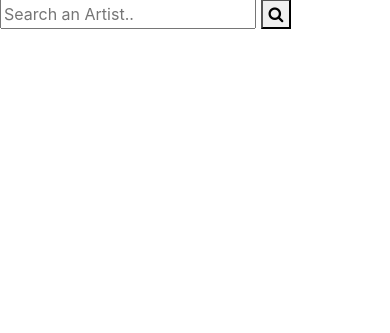
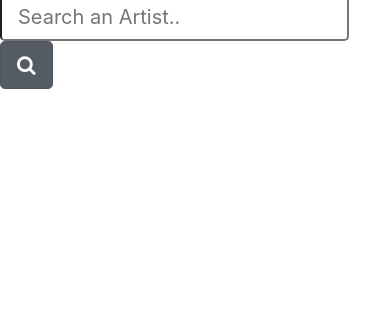
Before and after one commit to mauro-eb/Bondy-Rockero, a Flask app: page / in a window 390 px wide. Shown: the part 511-844 px from the top of the page. Run offline with Flask 2, Linux system fonts and the light colour scheme; some libraries are stand-ins or nearby versions.

Commit message:
Change styles

```diff
--- a/templates/index.html
+++ b/templates/index.html
@@ -31,20 +31,26 @@
 </head>
 <body>
     <div class="container-fluid h-100">
-            <div class="row h-100">
-                <div class="col-sm-8">
-                        <div id="map"></div>
+        <div class="row h-100">
+            <div class="col-sm-8">
+                <div id="map"></div>
+            </div>
+            <div class="form-group col-sm-4">
+                <div class="row">
+                    <h1 class="display-3">Artista</h1>
                 </div>
                 <div class="col-sm-4">
-                    <div>
-                        <input id='input-name' type="text" placeholder="Search an Artist.." name="search">
-                        <button id="button-search" type="submit"><i class="fa fa-search"></i></button>
-                    </div>
-                    <div id='list-event' class="list-group">
-                    </div>
 
+                <div class="row ">
+                    <input id='input-name' type="text" placeholder="Search an Artist.." name="search" class="form-control-lg">
+                    <button id="button-search" type="submit" class="btn btn-secondary btn-lg active"><i class="fa fa-search"></i></button>
+                </div>
+                <br>
+                <div class="row ">
+                    <div id='list-event' class="list-group"></div>
                 </div>
             </div>
+        </div>
     </div>
 </body>
 </html>
@@ -87,26 +93,14 @@ $(document).ready(function() {
             data = $.parseJSON(response);
             $listEvent.html('');
             // For each
-            var waypoints = [];
-            var origin;
-            var destination;
-
-            var directionsService = new google.maps.DirectionsService;
-            var directionsDisplay = new google.maps.DirectionsRenderer;
-            directionsDisplay.setMap(map);
-
-            data.performances.forEach(function(element, idx, array) {
-                if (idx === 0) {
-                    origin = new google.maps.LatLng(element.event.venue.latitude, element.event.venue.longitude);
-                }
-                else if (idx === array.length - 1) {
-                    destination = new google.maps.LatLng(element.event.venue.latitude, element.event.venue.longitude);
-                }
-                else {
-                    waypoints.push({ location: new google.maps.LatLng(element.event.venue.latitude, element.event.venue.longitude), stopover: true });
-                }
-
-                $listEvent.append('<div><a href="' +
+            data.performances.forEach(function(element) {
+                var myLatLng = new google.maps.LatLng(element.event.venue.latitude, element.event.venue.longitude);
+                var marker = new google.maps.Marker({
+                    position: myLatLng,
+                    map: map,
+                    title: element.event.name.text
+                });
+                $('#list-event').append('<div><a href="' +
                     element.event.url + '#tickets' +
                     '" target="blank" class="list-group-item list-group-item-action">' +
                     element.event.name.text +
```
